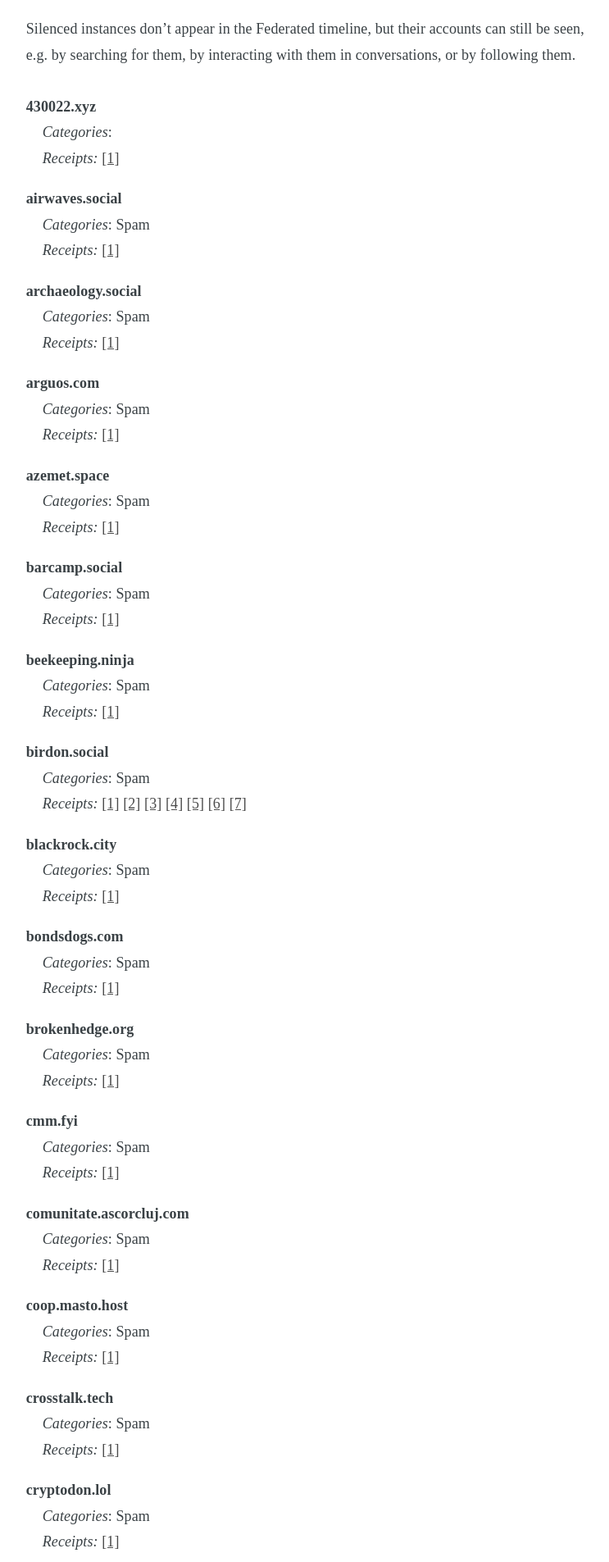
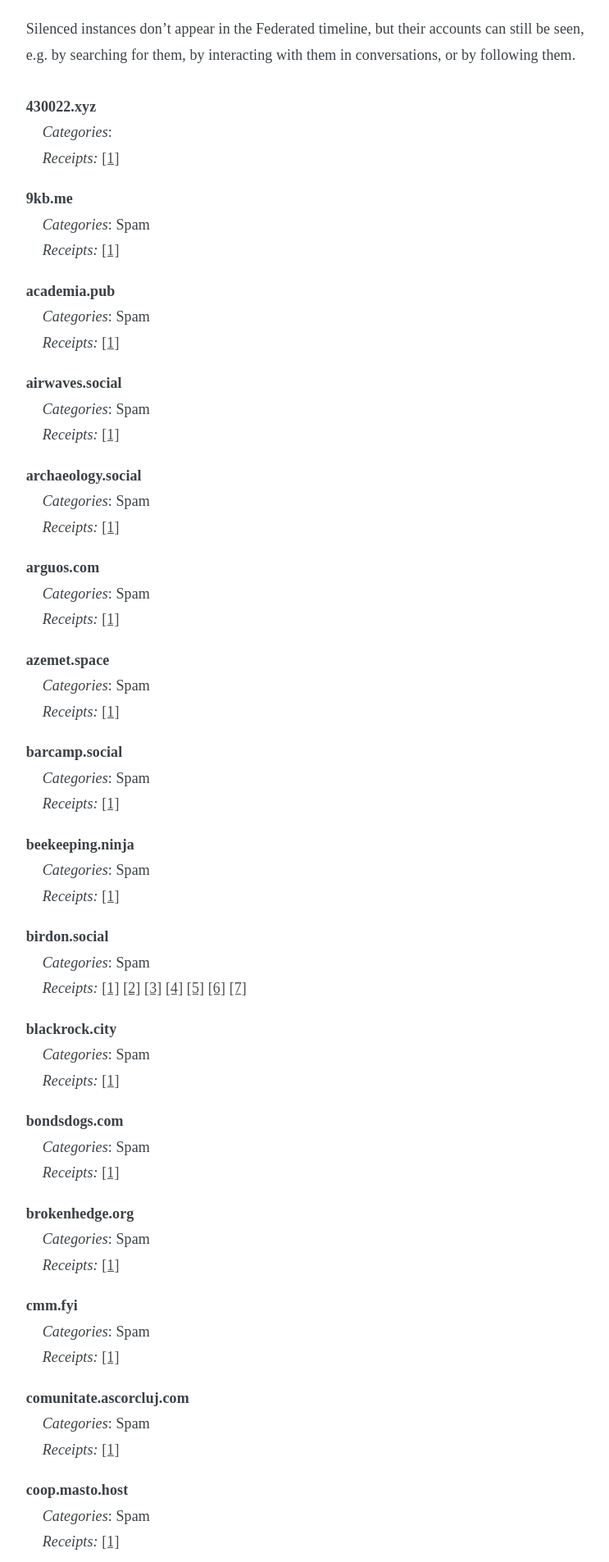
Before and after one commit to chaossocial/meta, a Jekyll site: the page built from federation.md, in a window 1280 px wide. Shown: the part 876-2781 px from the top of the page at 82% size, without its empty margins (398-1141 px from the left). Built offline with Jekyll 4.4.1, drawn with Linux system fonts in a browser that asks for light colours; some of the changed text lies outside the part shown.

Commit message:
Limit academia.pub

```diff
--- a/_data/limited_instances.json
+++ b/_data/limited_instances.json
@@ -4,6 +4,28 @@
     "tags": [],
     "receipts": [
       "https://430022.xyz/@ec6bgqz5cc"
+    ],
+    "comment_en": "",
+    "comment_de": ""
+  },
+  {
+    "instance": "9kb.me",
+    "tags": [
+      "SPAM"
+    ],
+    "receipts": [
+      "https://9kb.me/@acelw4gojl"
+    ],
+    "comment_en": "",
+    "comment_de": ""
+  },
+  {
+    "instance": "academia.pub",
+    "tags": [
+      "SPAM"
+    ],
+    "receipts": [
+      "https://academia.pub/@j35qkboxfe"
     ],
     "comment_en": "",
     "comment_de": ""
```
